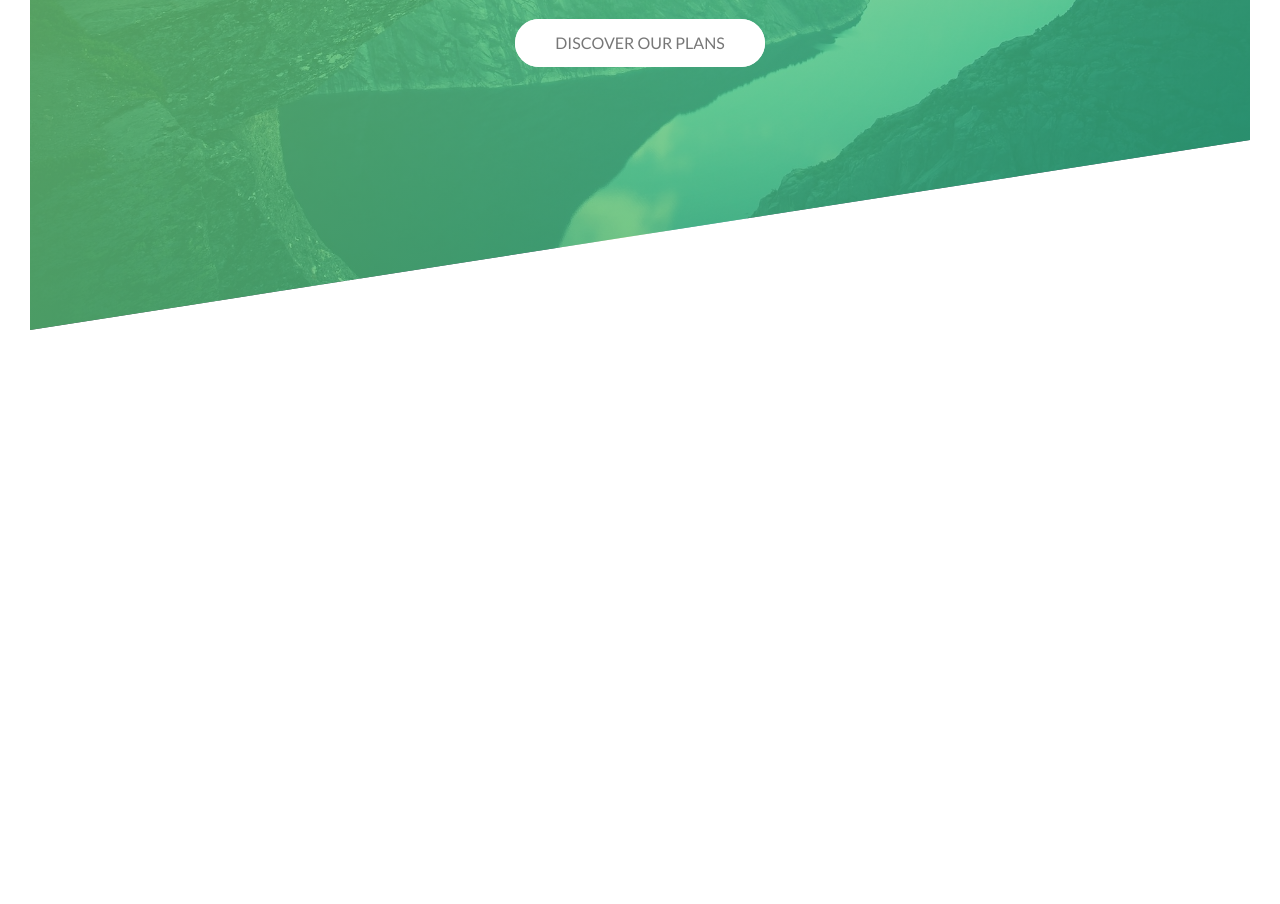
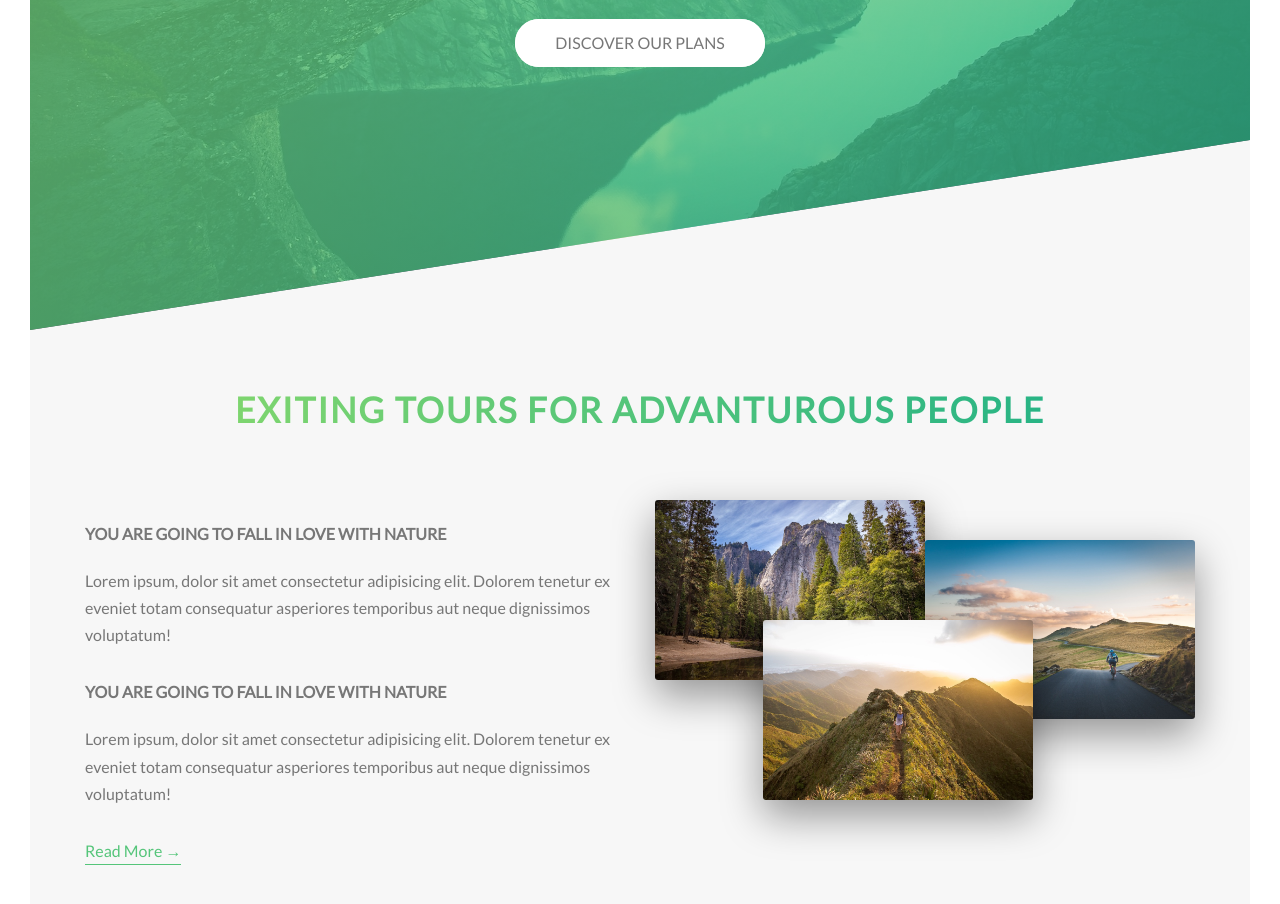
Before and after one commit to Manishapathade/Nature11, a website: page index.html in a window 1280 px wide. Shown: the part 460-1364 px from the top of the page. Before the commit the page ends 820 px from the top, so only its background shows below. Drawn offline with Linux system fonts and the light colour scheme.

Commit message:
work on about section

```diff
--- a/assets/sass/abstract/_mixins.scss
+++ b/assets/sass/abstract/_mixins.scss
@@ -4,3 +4,12 @@
     justify-content: center;
     align-items: center;
 }
+
+@mixin lg($direction, $color...){
+    background-image:linear-gradient($direction, $color);
+}
+
+@mixin backgroungClip{
+    background-clip: text;
+    color: transparent;
+}
--- a/assets/sass/abstract/_var.scss
+++ b/assets/sass/abstract/_var.scss
@@ -17,6 +17,7 @@ $color-grey-light-1 : #f7f7f7;
 $color-grey-light-2 : #eee;
 
 $color-white: #fff;
+$color-dark: #000;
 
 $color-primary-light-opc: rgba(126, 213, 111,.75);
 $color-primary-dark-opc: rgba(40, 180, 133,.75);
--- a/assets/sass/base/_base.scss
+++ b/assets/sass/base/_base.scss
@@ -19,7 +19,7 @@ html{
 }
 
 body{
-    color: #111;
+    color: $color-grey-dark;
     font-size: 1rem; // 16px
     font-weight: 400;
     line-height: 1.7;
--- a/assets/sass/base/_typography.scss
+++ b/assets/sass/base/_typography.scss
@@ -2,3 +2,32 @@
 // it will in typography
 
 @import url('https://fonts.googleapis.com/css2?family=Lato:ital,wght@0,300;0,400;1,400&display=swap');
+
+
+.pri-heading{
+    font-size: 2.188rem;
+    text-transform: uppercase;
+    // margin-bottom: 5rem;
+    letter-spacing: 2px;
+    // background-image: linear-gradient(to right, $color-primary-light, $color-primary-dark);
+    @include lg(to right, $color-primary-light, $color-primary-dark);
+    display: inline-block;
+    @include backgroungClip;
+    transition: all .4s ease-in-out;
+
+    &:hover, &:focus, &:active{
+        transform: scale(1.1);
+        text-shadow: .5px 10px 20px rgba($color-dark, .2);
+    }
+}
+
+.sec-heading{
+    text-transform: uppercase;
+    font-size: 1rem;
+    margin-bottom: 1.25rem;
+}
+
+.para{
+    font-size: 1rem;
+    margin-bottom: 1.875rem;
+}
--- a/assets/sass/components/_btn.scss
+++ b/assets/sass/components/_btn.scss
@@ -67,4 +67,38 @@
         transform: translateY(-1px);
             box-shadow: 0 5px 10px rgba(#000, .2);
     }
+
+    &-text{
+        &,
+        &:link,
+        &:visited{
+            font-size: 1rem;
+            color: $color-primary;
+            display: inline-block;
+            border-bottom: 1px solid;
+            text-decoration: none;
+            text-transform: capitalize;
+            transition: all .2s ease-in-out;
+        }
+
+        span{
+            display: inline-block;
+        }
+
+        &:hover, &:focus{
+            transform: translateY(-3px);
+            background-color: $color-primary;
+            color: $color-white;
+            box-shadow: 0 10px 20px rgba($color-dark, .2);
+
+            span{
+                transform: translateX(3px);
+            }
+        }
+
+        &:active{
+            transform: translateY(-1px);
+            box-shadow: 0 5px 10px rgba($color-dark, .2);
+        }
+    }
 }
--- /dev/null
+++ b/assets/sass/components/_composition.scss
@@ -0,0 +1,37 @@
+.composition{
+    position: relative;
+    &-img{
+        width: 50%;
+        position: absolute;
+        border-radius: 3px;
+        box-shadow: 0 1rem 2.5rem rgba($color-dark, 0.4);
+        transition: all .4s ease-in-out;
+        outline-offset: 1rem;
+
+        &:nth-child(1){
+            left: 0;
+            top: -1.25rem;
+        }
+
+        &:nth-child(2){
+            top: 1.25rem;
+            right: 0;
+        }
+
+        &:nth-child(3){
+            top: 6.25rem;
+            left: 20%;
+        }
+
+        &:hover, &:focus{
+            transform: scale(1.1);
+            box-shadow: 0 1rem 2.5rem rgba($color-dark, 0.5);
+            z-index: 10;
+            outline: 1rem solid $color-primary;
+        }
+    }
+
+    &:hover &-img:not(:hover){
+        transform: scale(.9);
+    }
+}
--- /dev/null
+++ b/assets/sass/layout/_about.scss
@@ -0,0 +1 @@
+// it is a part of home page
--- a/assets/sass/layout/_grid.scss
+++ b/assets/sass/layout/_grid.scss
@@ -1,9 +1,26 @@
 
+.container{
+    max-width: 71.25rem;
+    width: 100%;
+    margin: 0 auto;
+}
 
 .row{
     display: flex;
+    flex-wrap: wrap;
+    &:not(:last-child){
+        margin-bottom: 5rem;
+    }
 }
 
 [class^="col-"]{
     padding:0 15px;
 }
+
+.col-6{
+    flex: 0 0 50%;
+}
+
+.col-12{
+    flex: 0 0 100%;
+}
--- a/assets/sass/pages/_home.scss
+++ b/assets/sass/pages/_home.scss
@@ -0,0 +1,5 @@
+.section-about{
+    background-color:$color-grey-light-1;
+    padding: 15.625rem 0;
+    margin-top: -12.5rem;
+}
--- a/assets/sass/style.scss
+++ b/assets/sass/style.scss
@@ -10,11 +10,13 @@
 @import "./base/utilities";
 
 @import "./components/btn";
+@import "./components/composition";
 
 
 @import "./layout/grid";
 @import "./layout/header";
 @import "./layout/navigation";
 @import "./layout/footer";
+@import "./layout/about";
 
 @import "./pages/home";
--- a/index.html
+++ b/index.html
@@ -22,5 +22,44 @@
         </a>
     </header>
     <!-- <button class="btn btn-green"> discover all tours</button> -->
+
+    <section class="section section-about">
+        <div class="container">
+            <div class="row">
+                <div class="col-12 text-center">
+                    <h2 class="pri-heading">
+                        exiting tours for advanturous people
+                    </h2>
+                </div>
+            </div>
+            <div class="row">
+            <div class="col-6">
+                <h3 class="sec-heading">
+                    you are going to fall in love with nature
+                </h3>
+                 <p class="para">
+                    Lorem ipsum, dolor sit amet consectetur adipisicing elit. Dolorem tenetur ex eveniet totam consequatur asperiores temporibus aut neque dignissimos voluptatum!
+                 </p>
+                 <h3 class="sec-heading">
+                    you are going to fall in love with nature
+                </h3>
+                 <p class="para">
+                    Lorem ipsum, dolor sit amet consectetur adipisicing elit. Dolorem tenetur ex eveniet totam consequatur asperiores temporibus aut neque dignissimos voluptatum!
+                 </p>
+                 <a href="javascript:;" class="btn-text">
+                    Read more <span>&rarr;</span>
+                 </a>
+            </div>
+            <div class="col-6">
+                <div class="composition">
+                    <img src="./assets/images/nat-1-large.jpg" alt="" class="composition-img">
+                    <img src="./assets/images/nat-2-large.jpg" alt="" class="composition-img">
+                    <img src="./assets/images/nat-3-large.jpg" alt="" class="composition-img">
+                </div>
+            </div>
+        </div>
+    </div>
+    </section>
+
 </body>
 </html>
```
Also changed, not shown: assets/css/style.css, package.json (line endings or trailing spaces).
